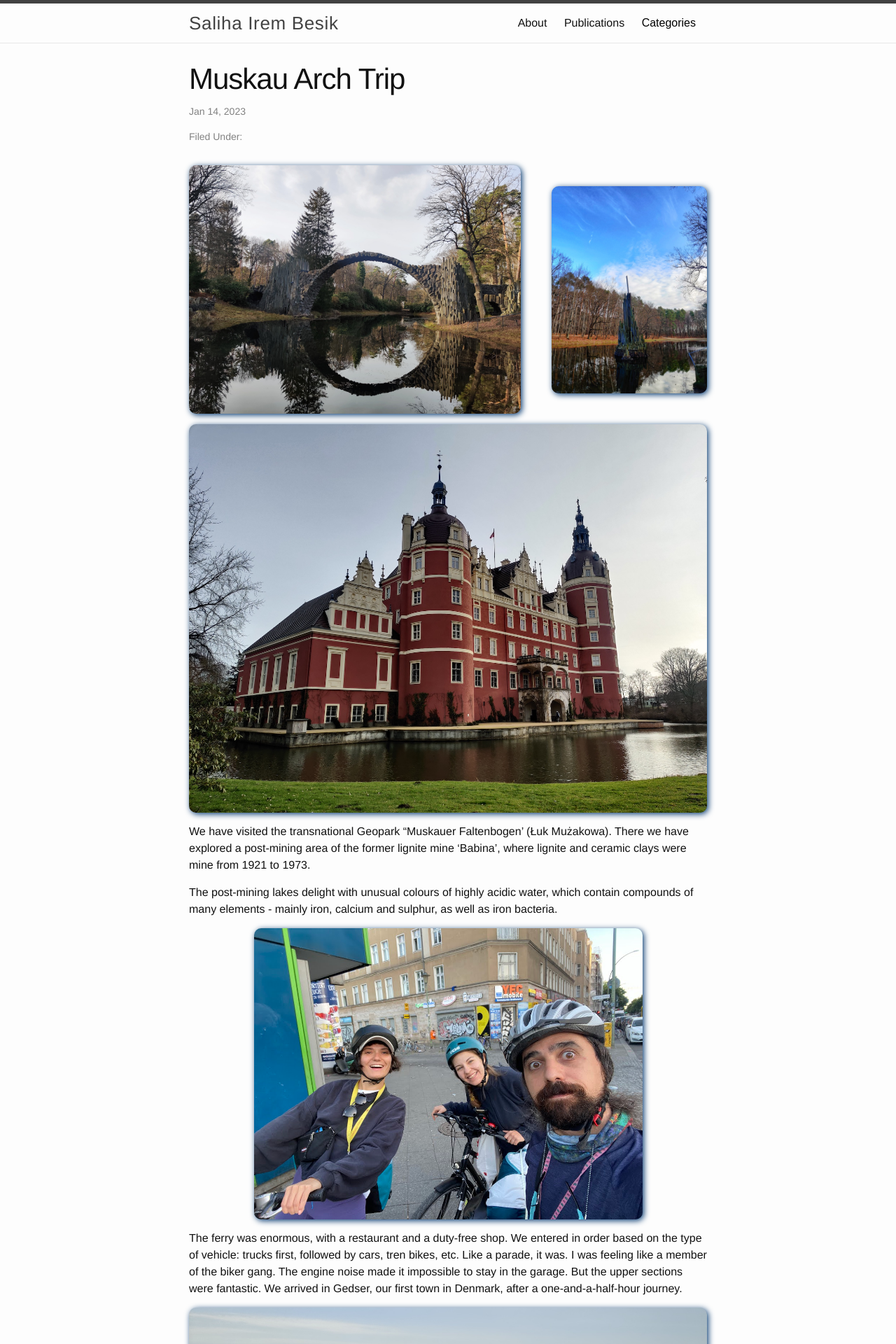
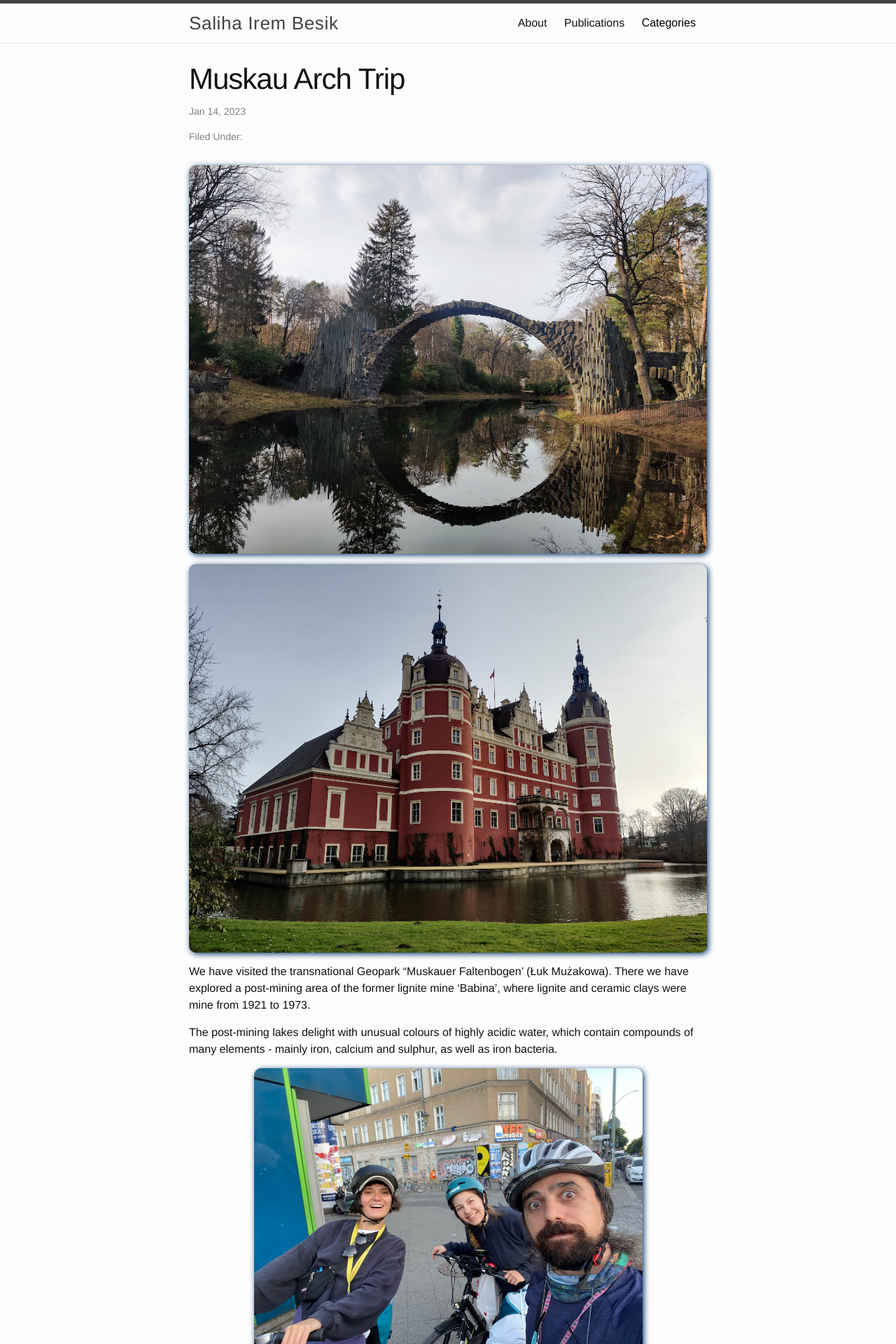
Before and after one commit to irembesik/irembesik.github.io, a Jekyll site: the page built from _posts/2023-01-14-muskau.md, in a window 1280 px wide. Shown: the top 1920 px of the page at 70% size. Built offline with Jekyll 4.4.1, drawn with Linux system fonts in a browser that asks for light colours.

Commit message:
Update 2023-01-14-muskau.md

```diff
--- a/_posts/2023-01-14-muskau.md
+++ b/_posts/2023-01-14-muskau.md
@@ -5,10 +5,8 @@ date:   2023-01-14 17:00:00
 ---
 
 
-<p style="display: grid; place-items: center; grid-template-columns: 64% 6% 30%;">
-  <a href="/assets/14_01_23/rakotzbrucke.jpeg"><img src="https://irem.dev/assets/14_01_23/rakotzbrucke-small.jpeg" style="" alt="Rakotzbrucke" /></a>
-  <span></span>
-  <a href="/assets/14_01_23/rakotzbrucke-2.jpeg"><img src="https://irem.dev/assets/14_01_23/rakotzbrucke-2-small.jpeg" style="" alt="Rakotzbrucke-2" /></a>
+<p style="text-align:center">
+<a href="https://irem.dev/assets/14_01_23/rakotzbrucke.jpeg"><img src="https://irem.dev/assets/14_01_23/rakotzbrucke-small.jpeg" alt="Rakotzbrucke"/></a>
 </p>
 
 <p style="text-align:center">
```
